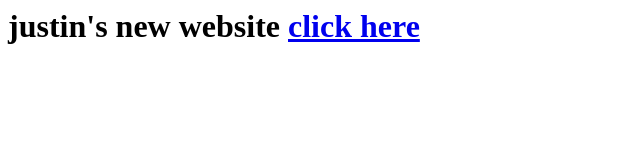
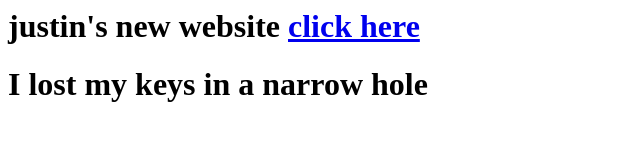
Before and after one commit to jdambruck/jdambruck.github.io, a plain HTML site: page index.html in a window 1280 px wide. Shown: the whole page, without its empty margins (0-640 px from the left). Drawn offline with Linux system fonts and the light colour scheme.

Commit message:
added new H1 to index.Html
added H1 i lost my keys in a  narrow hole right above my closing body tag

```diff
--- a/index.html
+++ b/index.html
@@ -6,5 +6,6 @@
 <H1>
   justin's new website
 <a href="https://jdambruck.gethub.io/project-1.html" title="view my project one page ">click here</a>
+<h1> I lost my keys in a narrow hole</h1>
 </body>
 </html>
```
